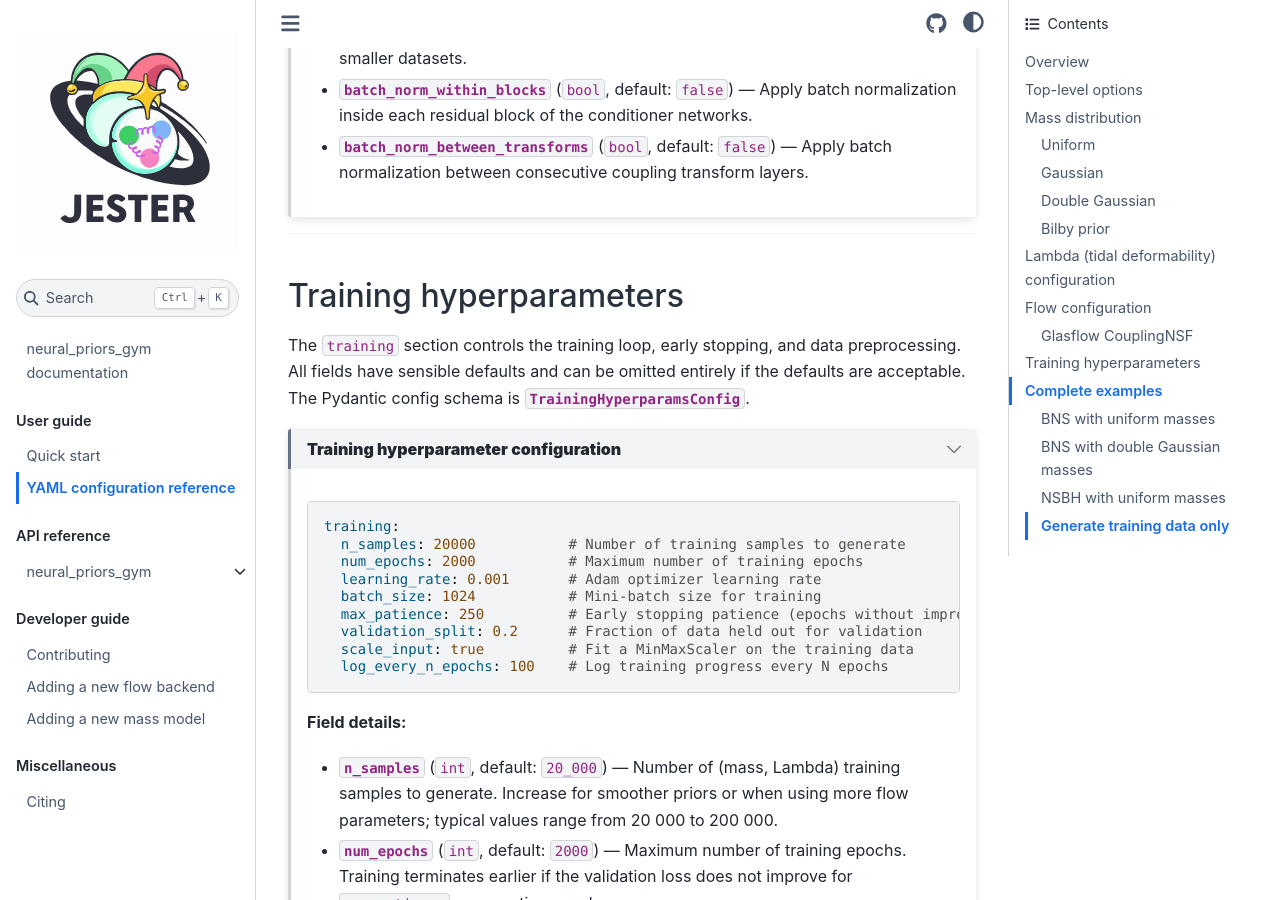
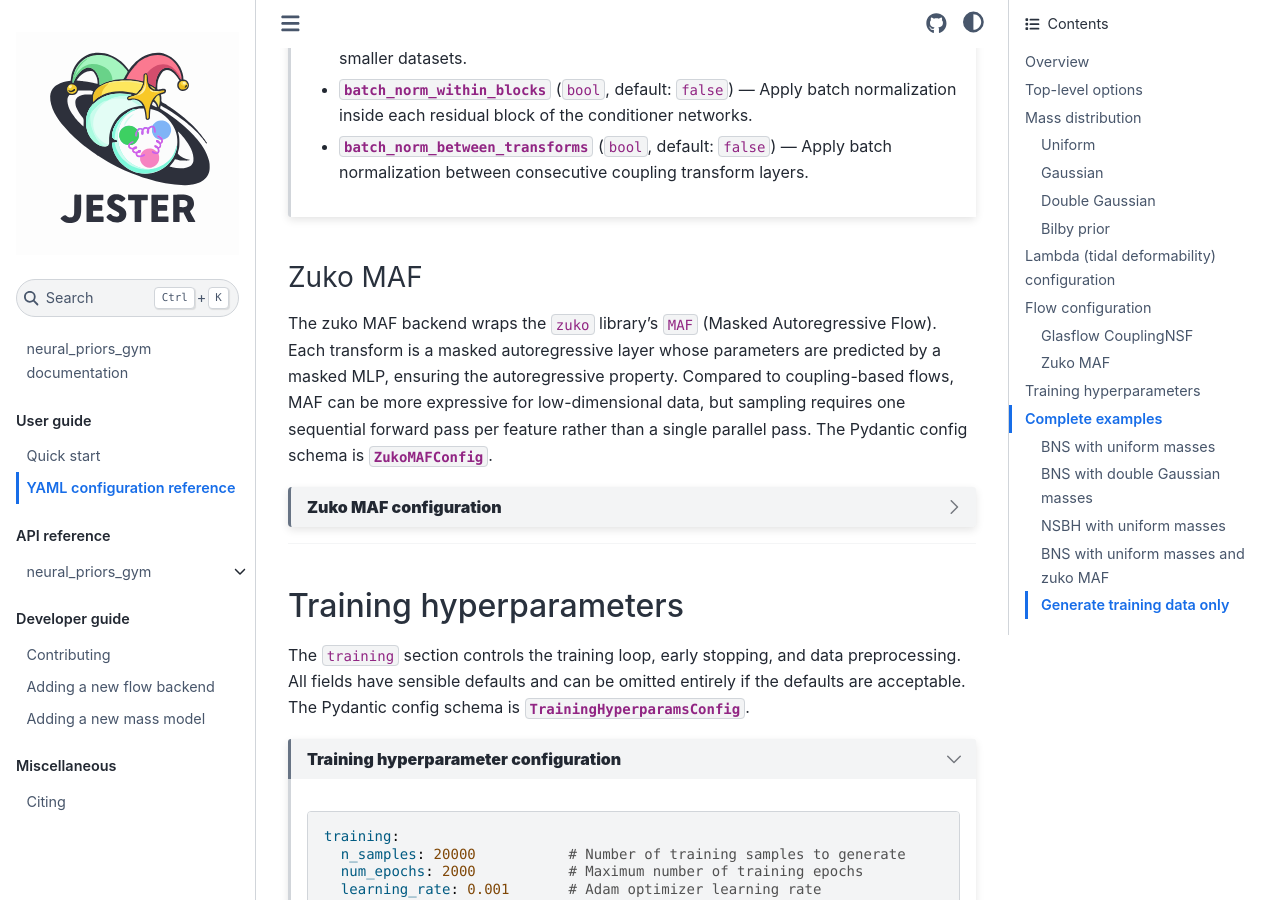
Before and after one commit to nuclear-multimessenger-astronomy/neural_priors_gym, a Sphinx documentation site: the page built from docs/yaml_reference.md, in a window 1280 px wide and 900 px high, scrolled down 5242 px. Built offline with Sphinx 7.4.7 and the Sphinx Book theme 1.1.4, drawn with Linux system fonts in a browser that asks for light colours; some of the changed text lies outside the part shown.

Commit message:
Adding zuko as flow backend and support MAF

````diff
--- a/docs/api/_autosummary/neural_priors_gym.flows.base.FlowBase.rst
+++ b/docs/api/_autosummary/neural_priors_gym.flows.base.FlowBase.rst
@@ -19,4 +19,5 @@ neural\_priors\_gym.flows.base.FlowBase
       ~FlowBase.log_prob
       ~FlowBase.sample
       ~FlowBase.save
+      ~FlowBase.set_optimizer
       ~FlowBase.train_epoch
--- a/docs/api/neural_priors_gym.config.rst
+++ b/docs/api/neural_priors_gym.config.rst
@@ -67,6 +67,7 @@ Flow configuration schemas
    :toctree: _autosummary/
 
    GlasflowConfig
+   ZukoMAFConfig
 
 Training hyperparameter schema
 -------------------------------
--- a/docs/index.rst
+++ b/docs/index.rst
@@ -33,6 +33,7 @@ and NSBH gravitational-wave analyses.
 
        Train a normalizing flow on the generated prior samples
 
+       - ``zuko`` MAF (Masked Autoregressive Flow)
        - ``glasflow`` CouplingNSF (Neural Spline Flow)
 
     .. grid-item:: 🌟 Source types
--- a/docs/yaml_reference.md
+++ b/docs/yaml_reference.md
@@ -246,7 +246,7 @@ lambdas:
 ## Flow configuration
 
 The `flow` section configures the normalizing flow backend and architecture.
-The `backend` field selects the backend; currently only `"glasflow"` is supported.
+The `backend` field selects the backend; currently `"glasflow"` and `"zuko"` are supported.
 
 ### Glasflow CouplingNSF
 
@@ -304,6 +304,47 @@ flow:
   normalization inside each residual block of the conditioner networks.
 - **`batch_norm_between_transforms`** (`bool`, default: `false`) — Apply batch
   normalization between consecutive coupling transform layers.
+
+::::
+
+### Zuko MAF
+
+The zuko MAF backend wraps the ``zuko`` library's ``MAF`` (Masked Autoregressive
+Flow). Each transform is a masked autoregressive layer whose parameters are
+predicted by a masked MLP, ensuring the autoregressive property.
+Compared to coupling-based flows, MAF can be more expressive for
+low-dimensional data, but sampling requires one sequential forward pass per
+feature rather than a single parallel pass.
+The Pydantic config schema is {class}`~neural_priors_gym.config.schemas.flow.ZukoMAFConfig`.
+
+::::{dropdown} **Zuko MAF configuration**
+
+```yaml
+flow:
+  backend: zuko                  # Required: selects the zuko backend
+  flow_type: maf                 # Required: type of zuko flow (maf = Masked Autoregressive Flow)
+  transforms: 3                  # Number of autoregressive transform layers
+  randperm: false                # Randomly permute features between transforms
+  hidden_features:               # Hidden layer sizes in each masked MLP
+    - 64
+    - 64
+```
+
+**Field details:**
+
+- **`backend`** (`str`) — Must be `"zuko"` for this configuration.
+- **`flow_type`** (`str`) — Must be `"maf"` for the Masked Autoregressive Flow. This field selects which zuko flow type to use, allowing other zuko flows to be added in the future.
+- **`transforms`** (`int`, default: `3`) — Number of autoregressive transform
+  layers. More transforms increase the expressiveness of the flow. A value of
+  3–6 is a good starting point for the 4-dimensional (mass, Lambda) space.
+- **`randperm`** (`bool`, default: `false`) — When `true`, features are randomly
+  permuted between consecutive autoregressive transforms. When `false`, the
+  ordering alternates between forward and reverse. Random permutation can
+  improve mixing but makes results non-reproducible without a fixed seed.
+- **`hidden_features`** (`list[int]`, default: `[64, 64]`) — Width of each hidden
+  layer in the masked MLP that parameterises each autoregressive transform.
+  Increasing depth or width raises model capacity at the cost of more parameters
+  and slower training.
 
 ::::
 
@@ -493,6 +534,49 @@ training:
 
 ::::
 
+### BNS with uniform masses and zuko MAF
+
+The same BNS uniform prior as above, but using the zuko Masked Autoregressive
+Flow backend. This is a good starting point for comparing the two backends on
+the same dataset.
+
+::::{dropdown} **BNS uniform with zuko MAF**
+
+```yaml
+output_dir: ./outdir
+source_type: bns
+
+masses:
+  type: uniform
+  parameter_names:
+    - mass_1_source
+    - mass_2_source
+  m_min: 1.0
+
+lambdas:
+  parameter_names:
+    - lambda_1
+    - lambda_2
+  eos_path: /path/to/eos_samples.npz
+
+flow:
+  backend: zuko
+  flow_type: maf
+  transforms: 4
+  hidden_features:
+    - 64
+    - 64
+
+training:
+  n_samples: 20000
+  num_epochs: 500
+  learning_rate: 0.0001
+  batch_size: 1024
+  max_patience: 100
+```
+
+::::
+
 ### Generate training data only
 
 Run the pipeline up to data generation and plotting only, without training the
````
Also changed, not shown: docs/api/_autosummary/neural_priors_gym.config.schemas.flow.ZukoMAFConfig.rst (added, +58 -0 lines), docs/api/_autosummary/neural_priors_gym.flows.zuko_maf.ZukoMAF.rst (added, +24 -0 lines), docs/api/neural_priors_gym.flows.rst (+11 -0 lines), docs/quickstart.md (+9 -9 lines), 8 other files.
